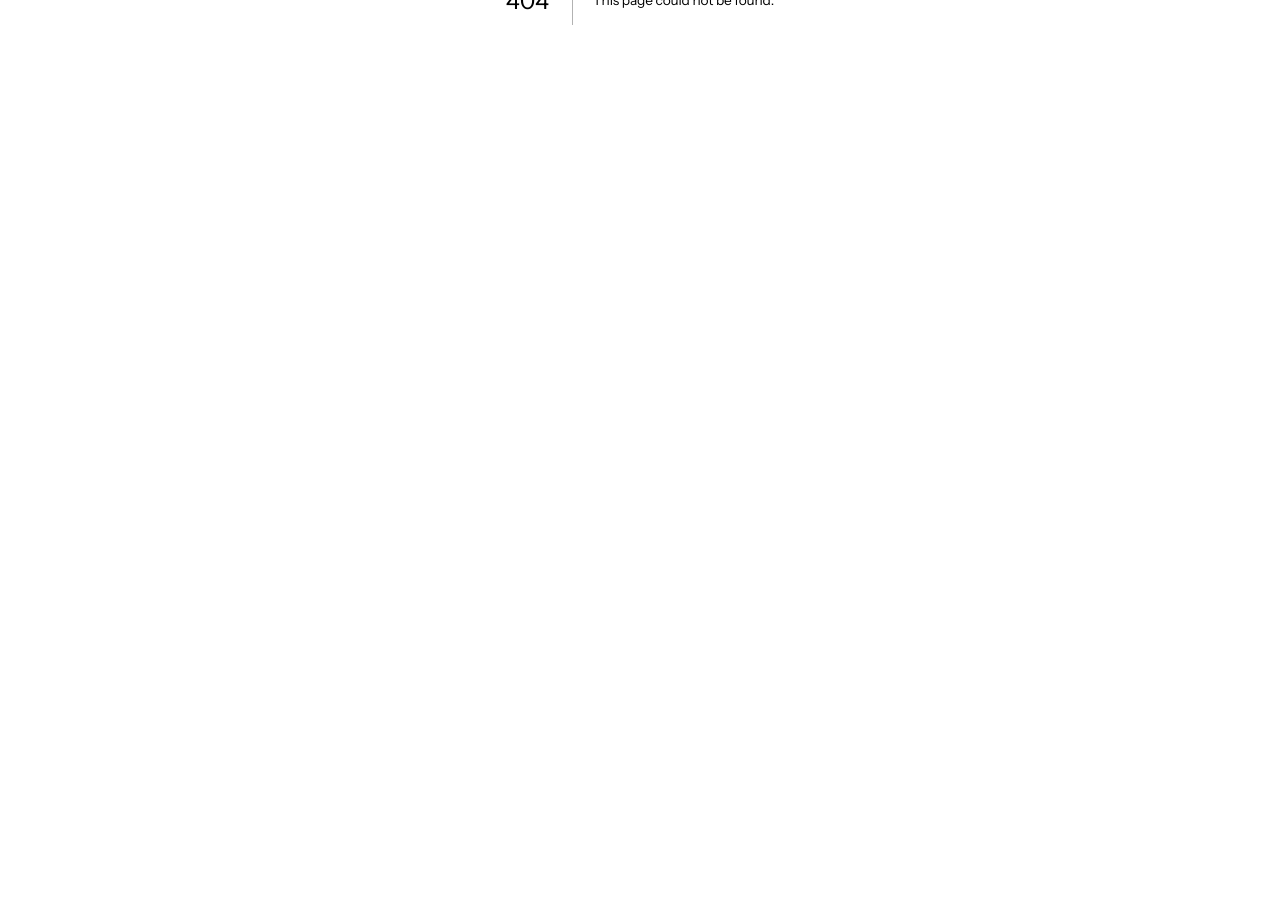
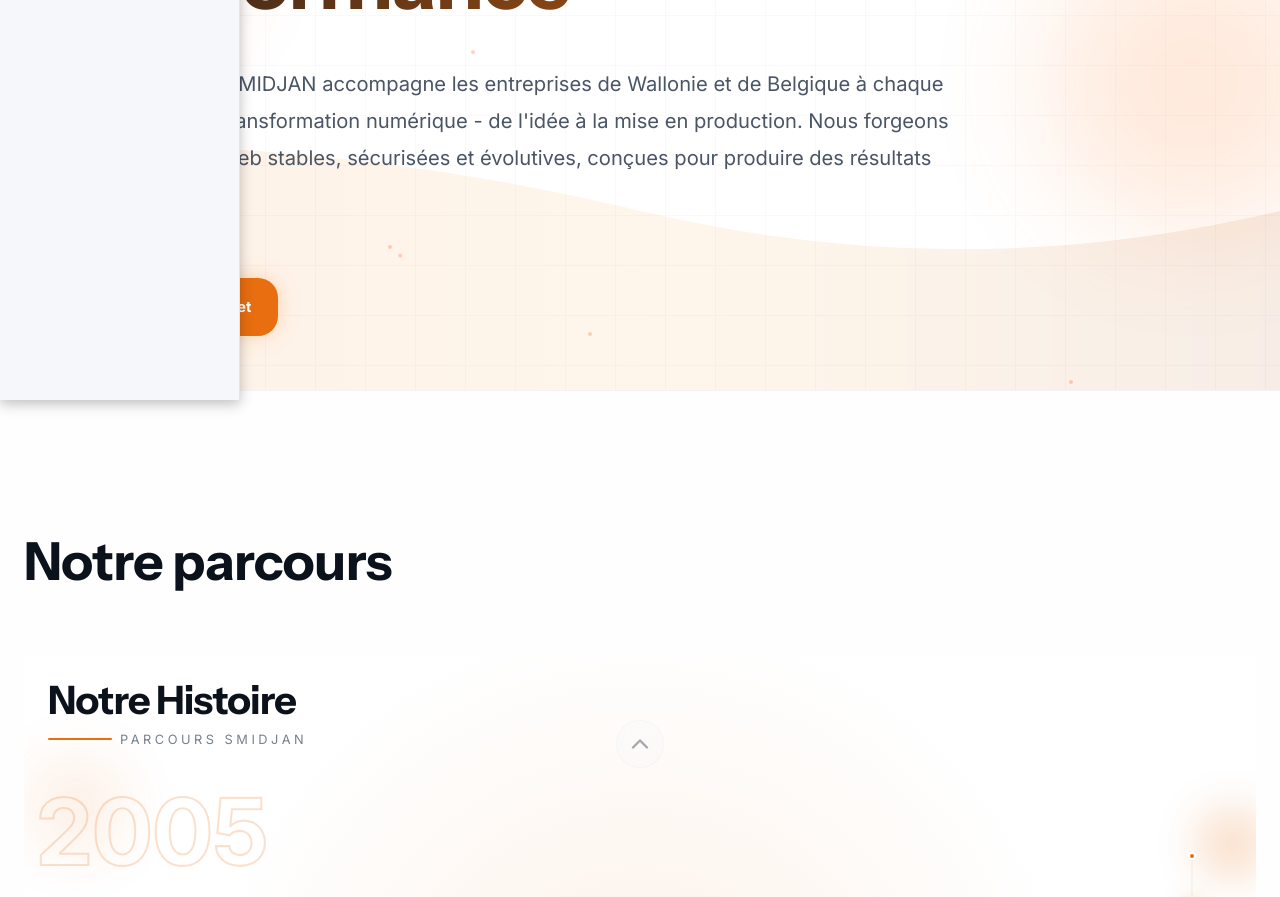
Before and after one commit to warrox1993/JBVitrine, a Next.js app: page /about in a window 1280 px wide. Before the commit this address had no page. Shown: the part 400-1297 px from the top of the page. Before the commit the page ends 800 px from the top, so only its background shows below. Built offline with nearby package versions, Linux system fonts and the light colour scheme.

Commit message:
fix(routing): cree la page /about manquante (404) — assemble HeroAbout + Timeline existants

```diff
--- /dev/null
+++ b/src/app/(site)/about/page.tsx
@@ -0,0 +1,49 @@
+import type { Metadata } from "next";
+
+import HeroAbout from "@/components/features/about/HeroAbout";
+import Timeline from "../Timeline";
+import { Footer } from "@/components/layout/Footer/Footer";
+import styles from "../about.module.css";
+
+export const metadata: Metadata = {
+  title: "À propos - Smidjan | Agence Web & Cybersécurité à Liège",
+  description:
+    "L'histoire de Smidjan et de son fondateur : de la découverte de l'informatique à 7 ans à l'expertise en développement web, cybersécurité et automatisation IA à Liège et en Wallonie.",
+  keywords: [
+    "à propos Smidjan",
+    "agence web Liège",
+    "expert cybersécurité Belgique",
+    "développeur web Wallonie",
+    "parcours fondateur",
+  ],
+  alternates: {
+    canonical: "/about",
+  },
+  openGraph: {
+    title: "À propos - Smidjan",
+    description:
+      "Le parcours derrière Smidjan : une passion de l'informatique depuis l'enfance, la cybersécurité et le développement web sur mesure à Liège.",
+    type: "website",
+    url: "https://smidjan.be/about",
+  },
+};
+
+export default function AboutPage() {
+  return (
+    <div className={styles.aboutPage}>
+      <HeroAbout />
+
+      <section
+        className={styles.section}
+        aria-labelledby="about-timeline-title"
+      >
+        <div className={styles.sectionContainer}>
+          <h2 id="about-timeline-title">Notre parcours</h2>
+          <Timeline />
+        </div>
+      </section>
+
+      <Footer />
+    </div>
+  );
+}
```
